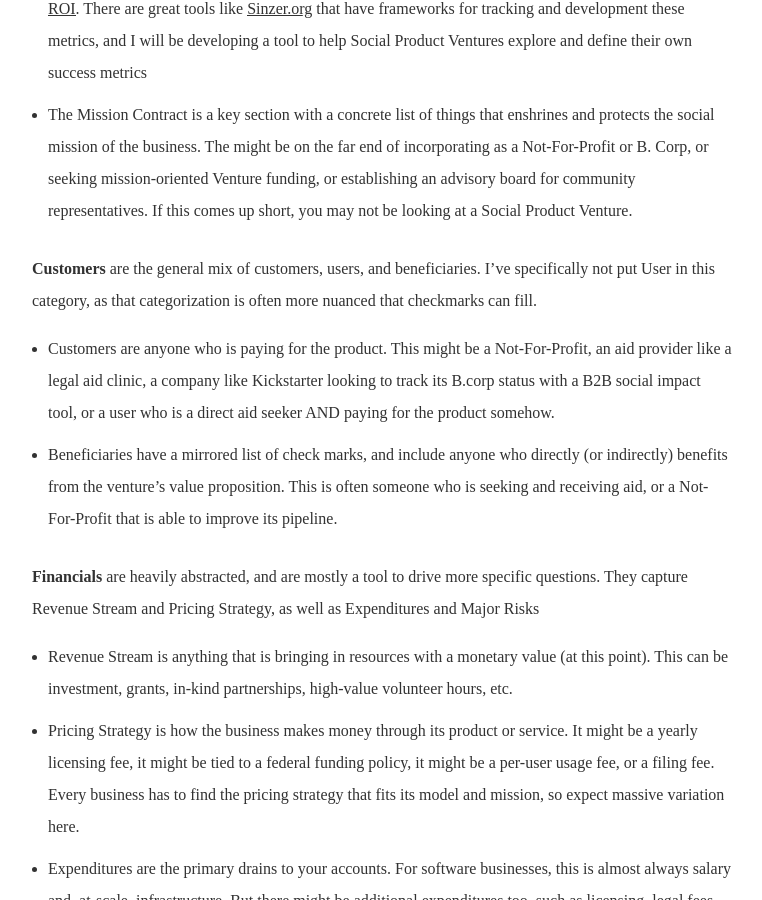
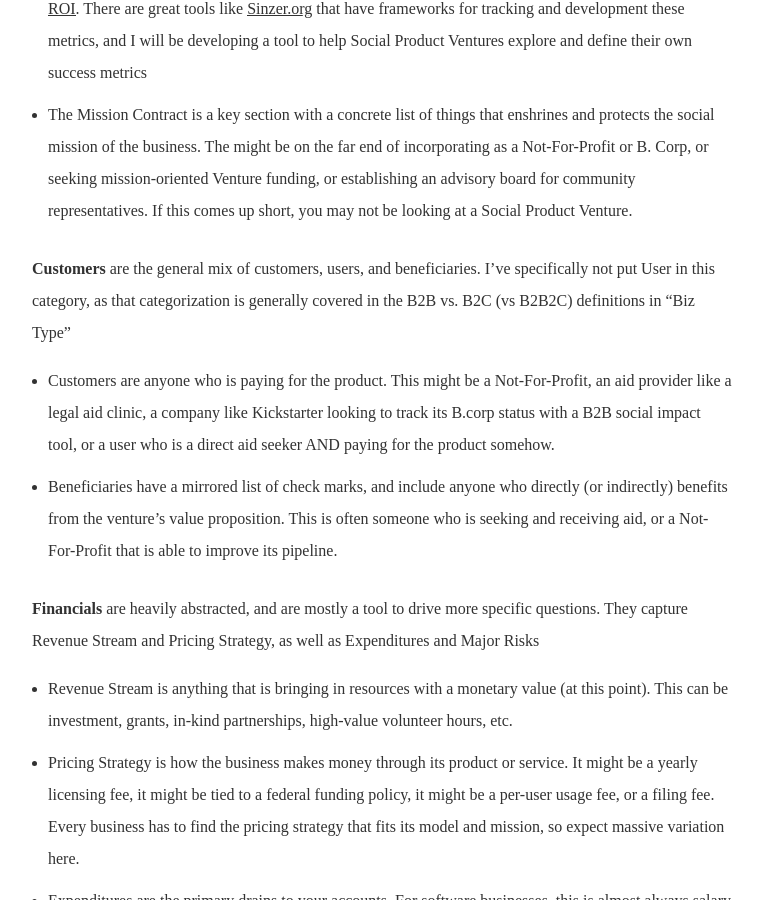
Before and after one commit to readywater/log.andrewlb.com, a Jekyll site: the page built from _posts/2017-07-10-spottersguide.md, in a window 1280 px wide and 900 px high, scrolled down 3229 px. Shown: the whole window, without its empty margins (258-1020 px from the left). Built offline with Jekyll 4.4.1, drawn with Linux system fonts in a browser that asks for light colours; some web fonts are replaced; comment, search, counter and statistics services are not loaded.

Commit message:
Typo fix

```diff
--- a/_posts/2017-07-10-spottersguide.md
+++ b/_posts/2017-07-10-spottersguide.md
@@ -38,7 +38,7 @@ Some sections don’t have checklists because they are too diverse, or unique to
 - Metrics are split into Social measures and Business measures. Traditional business measures like Customer Acquisitions and Conversions, various measures of Recurring Revenue, and similar are vital for social good businesses to track. It becomes more challenging with Social Impact measures, such as [Social ROI](https://en.wikipedia.org/wiki/Social_return_on_investment). There are great tools like [Sinzer.org](http://www.sinzer.org/) that have frameworks for tracking and development these metrics, and I will be developing a tool to help Social Product Ventures explore and define their own success metrics
 - The Mission Contract is a key section with a concrete list of things that enshrines and protects the social mission of the business. The might be on the far end of incorporating as a Not-For-Profit or B. Corp, or seeking mission-oriented Venture funding, or establishing an advisory board for community representatives. If this comes up short, you may not be looking at a Social Product Venture.
 
-**Customers** are the general mix of customers, users, and beneficiaries. I’ve specifically not put User in this category, as that categorization is often more nuanced that checkmarks can fill.
+**Customers** are the general mix of customers, users, and beneficiaries. I’ve specifically not put User in this category, as that categorization is generally covered in the B2B vs. B2C (vs B2B2C) definitions in "Biz Type"
 - Customers are anyone who is paying for the product. This might be a Not-For-Profit, an aid provider like a legal aid clinic, a company like Kickstarter looking to track its B.corp status with a B2B social impact tool, or a user who is a direct aid seeker AND paying for the product somehow.
 - Beneficiaries have a mirrored list of check marks, and include anyone who directly (or indirectly) benefits from the venture’s value proposition. This is often someone who is seeking and receiving aid, or a Not-For-Profit that is able to improve its pipeline.
 
```
